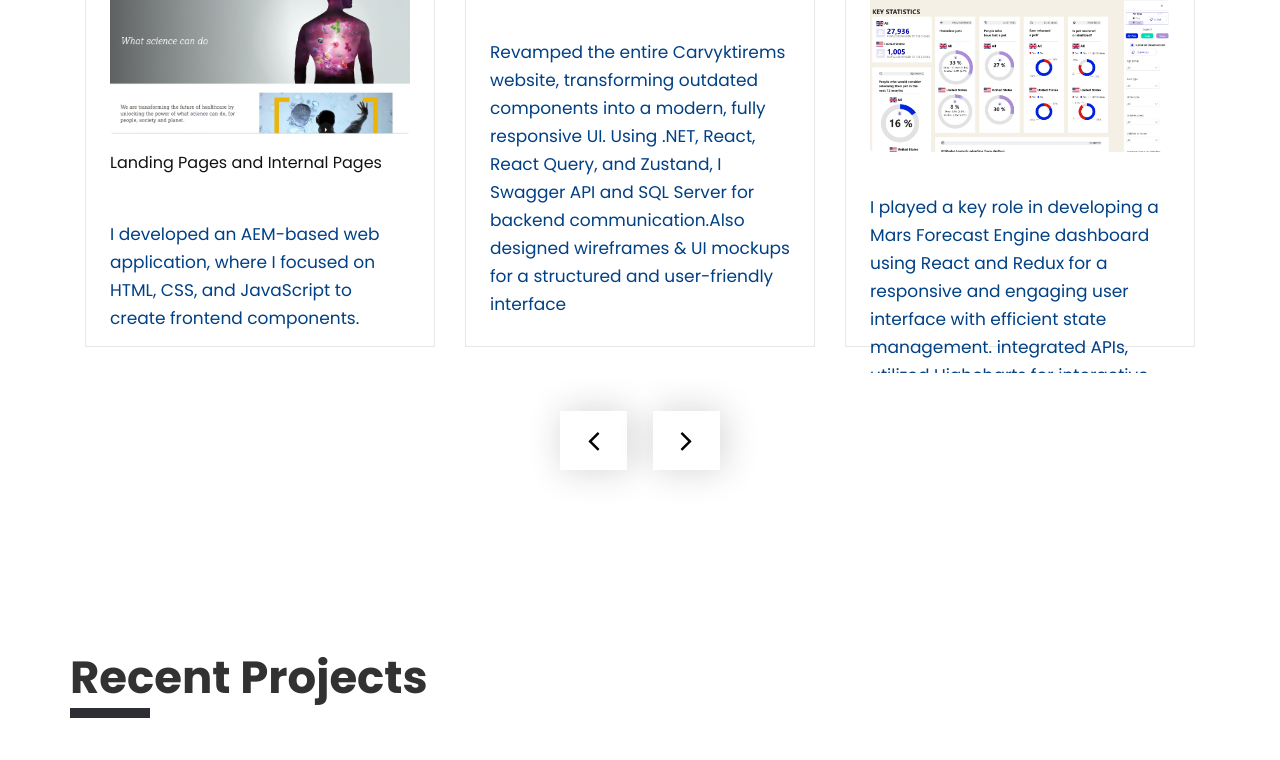
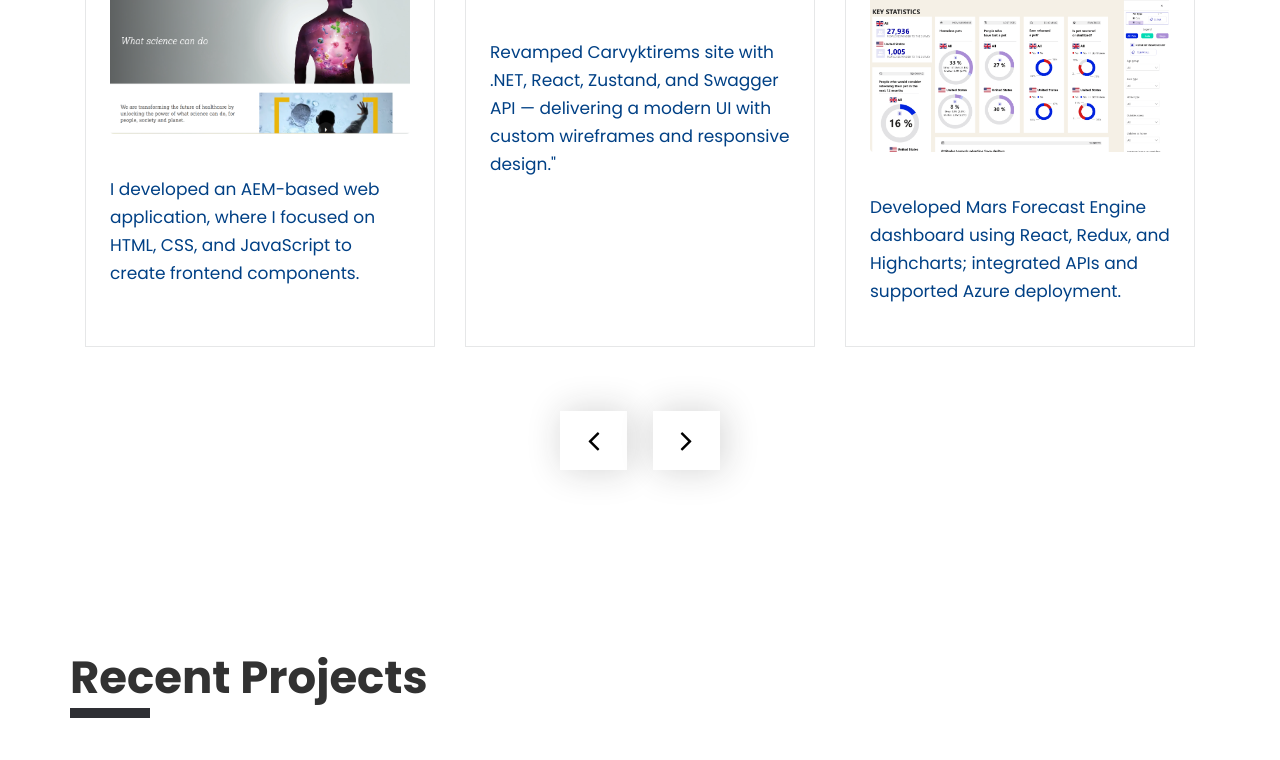
Before and after one commit to Himanshumamba/Himanshumamba.github.io, a plain HTML site: page index.html in a window 1280 px wide. Shown: the part 2309-3069 px from the top of the page. Drawn offline with nearby package versions, Linux system fonts and the light colour scheme; a script that the page names is missing.

Commit message:
Update index.html

```diff
--- a/index.html
+++ b/index.html
@@ -353,8 +353,8 @@
                                           </a>
 
                                           <p>
-                                             I Worked on an internal healthcare platform that supported multiple clinical studies and data submissions,focusing on refactoring and cleaning up legacy code in core PHP, MySQL, HTML, CSS,React JavaScript, jQuery, Bootstrap, and AJAX. I
-                                       </div>
+                               Modernized a clinical platform by refactoring legacy code using PHP, MySQL, React, and modern frontend tools
+				      </div>
                               </div>
                               <!-- Backend Development -->
                               <div class="col-md-4">
@@ -363,8 +363,7 @@
                                           <img src="images/tomisha.jpg" alt="Frontend Development" class="img-fluid mb-3 w-100 rounded">
 					  </a>
                                           <p>
-                                             Worked on a responsive platform for job seekers. I created reusable UI components and managed global state with Svelte stores for real-time updates on listings and applications.
-                                          </p>
+Built a responsive job platform using Svelte with reusable UI components and real-time state management                                          </p>
                                        </div>
                               </div>
                      <div class="col-md-4">
@@ -392,8 +391,7 @@
                                           <a href="https://www.astrazeneca.com/" target="_blank">
                                           <img src="images/az.png" alt="Frontend Development" class="img-fluid mb-3 w-100 rounded">
                                           </a>
-                                          <h4>Landing Pages and Internal Pages </h4>
-                                          <small><strong>Tech:</strong> AEM,HTML,CSS,JavaScript,RESTAPI</small>
+
                                           <p>
                                              I developed an AEM-based web application, where I focused on HTML, CSS, and JavaScript to create frontend components.
                                           </p>
@@ -406,8 +404,7 @@
                                           </a>
 
                                           <p>
-                                       Revamped the entire Carvyktirems website, transforming outdated components into a modern, fully responsive UI. Using .NET, React, React Query, and Zustand, I Swagger API and SQL Server for backend communication.Also designed wireframes & UI mockups for a structured and user-friendly interface
-                                          </p>
+Revamped Carvyktirems site with .NET, React, Zustand, and Swagger API — delivering a modern UI with custom wireframes and responsive design."                                          </p>
                                        </div>
                               </div>
                                  <!-- Cloud & DevOps -->
@@ -418,8 +415,7 @@
                                           </a>
 
                                           <p>
-                                             I played a key role in developing a Mars Forecast Engine dashboard using React and Redux for a responsive and engaging user interface with efficient state management.  integrated APIs, utilized Highcharts for interactive data visualizations and collaborated on Azure deployment
-                                          </p>
+Developed Mars Forecast Engine dashboard using React, Redux, and Highcharts; integrated APIs and supported Azure deployment.                                          </p>
                                        </div>
                                  </div>
                            </div>
```
